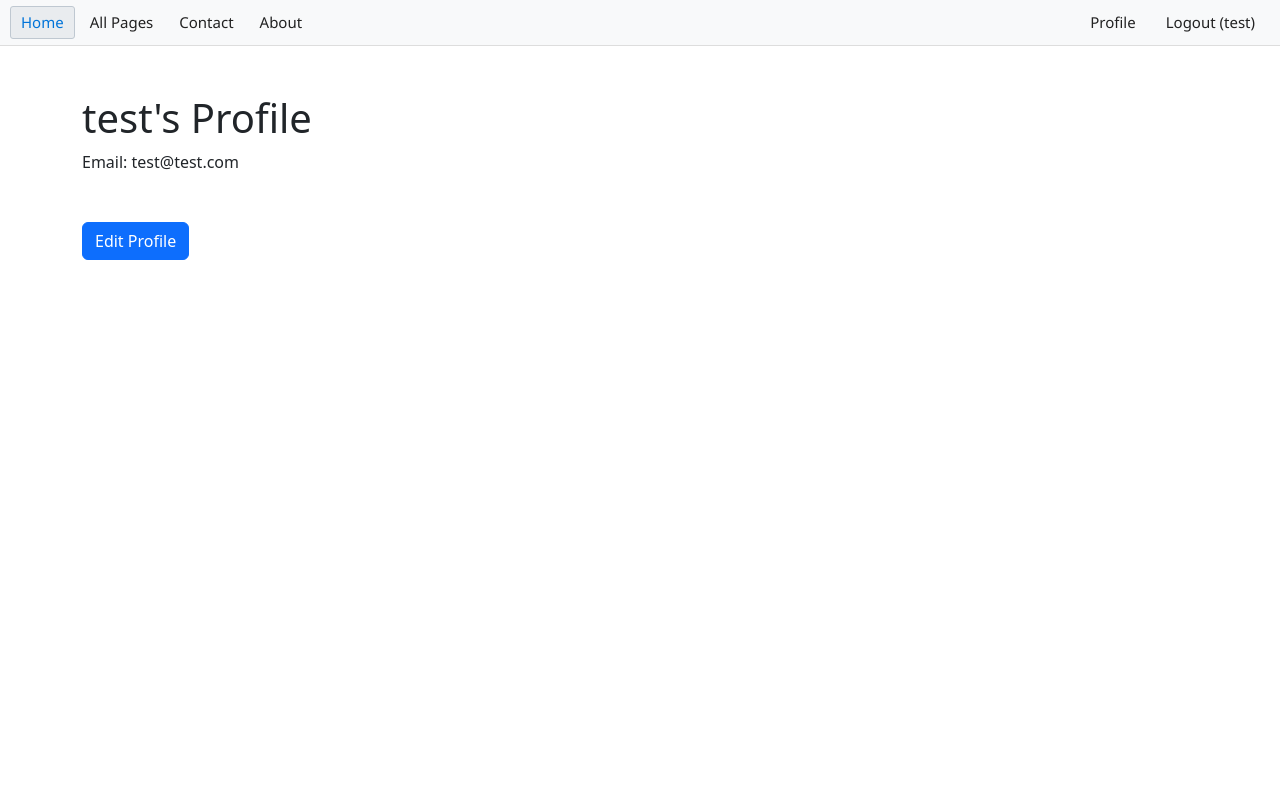
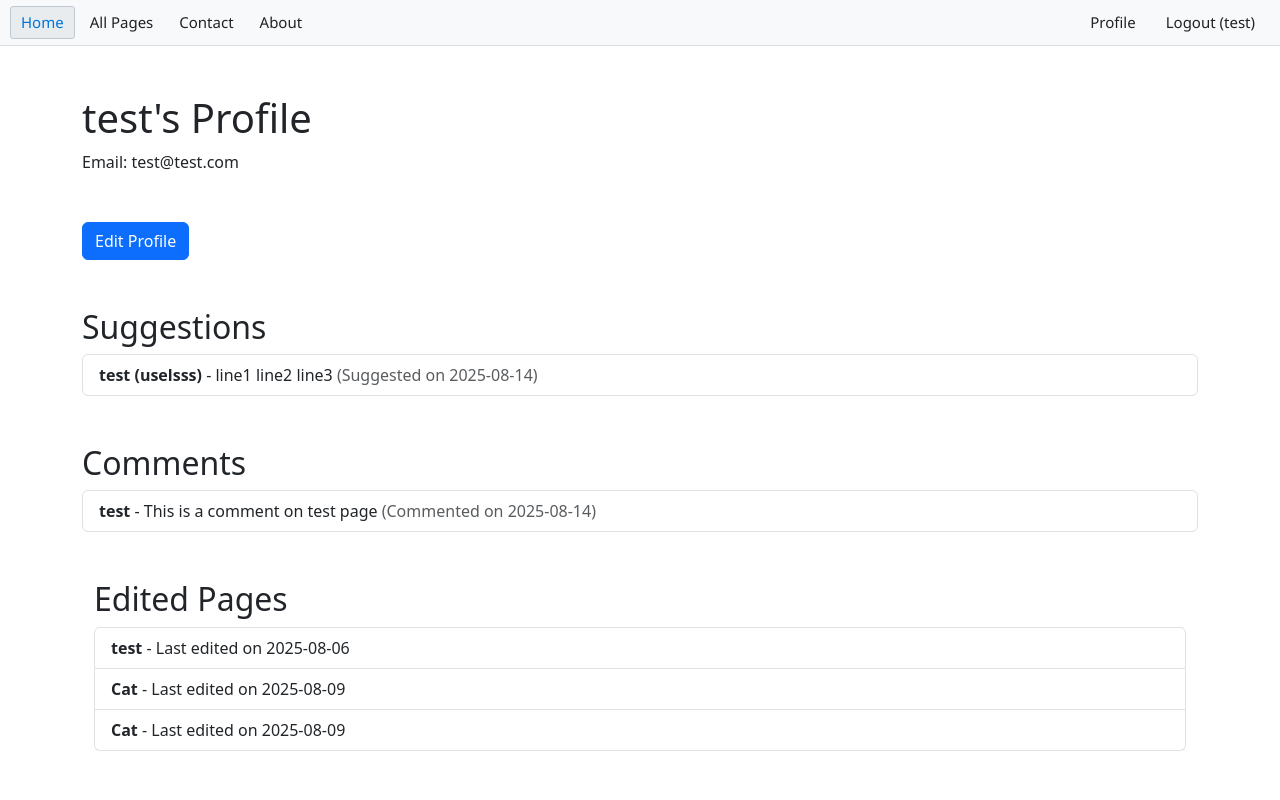
Before and after one commit to Doody06/Practice_Wiki, a Flask app: page /profile/doody in a window 1280 px wide. Run offline with Flask 3, Linux system fonts and the light colour scheme; a user stored in the database is signed in; data comes from the database, SQL or seed files in the repository; both versions use the stored data as it was after the commit.

Commit message:
Profile now shows comments, edits, and suggestions.

```diff
--- a/app/routes/user.py
+++ b/app/routes/user.py
@@ -122,10 +122,11 @@ def comment_on_page(slug):
 @bp.route('/profile/<username>')
 @login_required
 def profile(username):
-    from app.models import Suggestion, Comment
+    from app.models import Suggestion, Comment, PageVersion
     user_id = User.query.filter_by(username=username).first_or_404().id
+    user = User.query.get(user_id)
     user_suggestions = Suggestion.query.filter_by(suggested_by_id=user_id).all()
     user_comments = Comment.query.filter_by(author_id=user_id).all()
-    # if current_user.is_authenticated:
-    #     do some stuff related to previous edits
-    return render_template('profile.html', user=current_user, suggestions=user_suggestions, comments=user_comments)
+    if user.is_admin:
+        edited_pages = PageVersion.query.filter_by(author_id=user_id).all()
+    return render_template('profile.html', user=current_user, suggestions=user_suggestions, comments=user_comments, edited_pages=edited_pages)
--- a/app/templates/profile.html
+++ b/app/templates/profile.html
@@ -10,5 +10,41 @@
 <div class="container mt-5">
     <a href="{{ url_for('auth.edit_profile') }}" class="btn btn-primary">Edit Profile</a>
 </div>
+<div class="container mt-5">
+    <h2>Suggestions</h2>
+    {% if suggestions %}
+        <ul class="list-group">
+            {% for suggestion in suggestions %}
+                <li class="list-group-item">
+                    <strong>{{ suggestion.title }}</strong> - {{ suggestion.content }}
+                    <span class="text-muted"> (Suggested on {{ suggestion.created_at.strftime('%Y-%m-%d') }})</span>
+                </li>
+            {% endfor %}
+        </ul>
+        {% endif %}
+        </div>
+<div class="container mt-5">
+    <h2>Comments</h2>
+    {% if comments %}
+        <ul class="list-group">
+            {% for comment in comments %}
+                <li class="list-group-item">
+                    <strong>{{ comment.page.title }}</strong> - {{ comment.content }}
+                    <span class="text-muted"> (Commented on {{ comment.created_at.strftime('%Y-%m-%d') }})</span>
+                </li>
+                {% endfor %}
+        </ul>
+    {% endif %}
+<div class="container mt-5">
+    <h2>Edited Pages</h2>
+    {% if edited_pages %}
+        <ul class="list-group">
+            {% for page in edited_pages %}
+                <li class="list-group-item">
+                    <strong>{{ page.title }}</strong> - Last edited on {{ page.created_at.strftime('%Y-%m-%d') }}
+                    </li>
+            {% endfor %}
+        </ul>
+        {% endif %}
 
 {% endblock %}
```
Also changed, not shown: instance/app.db.
